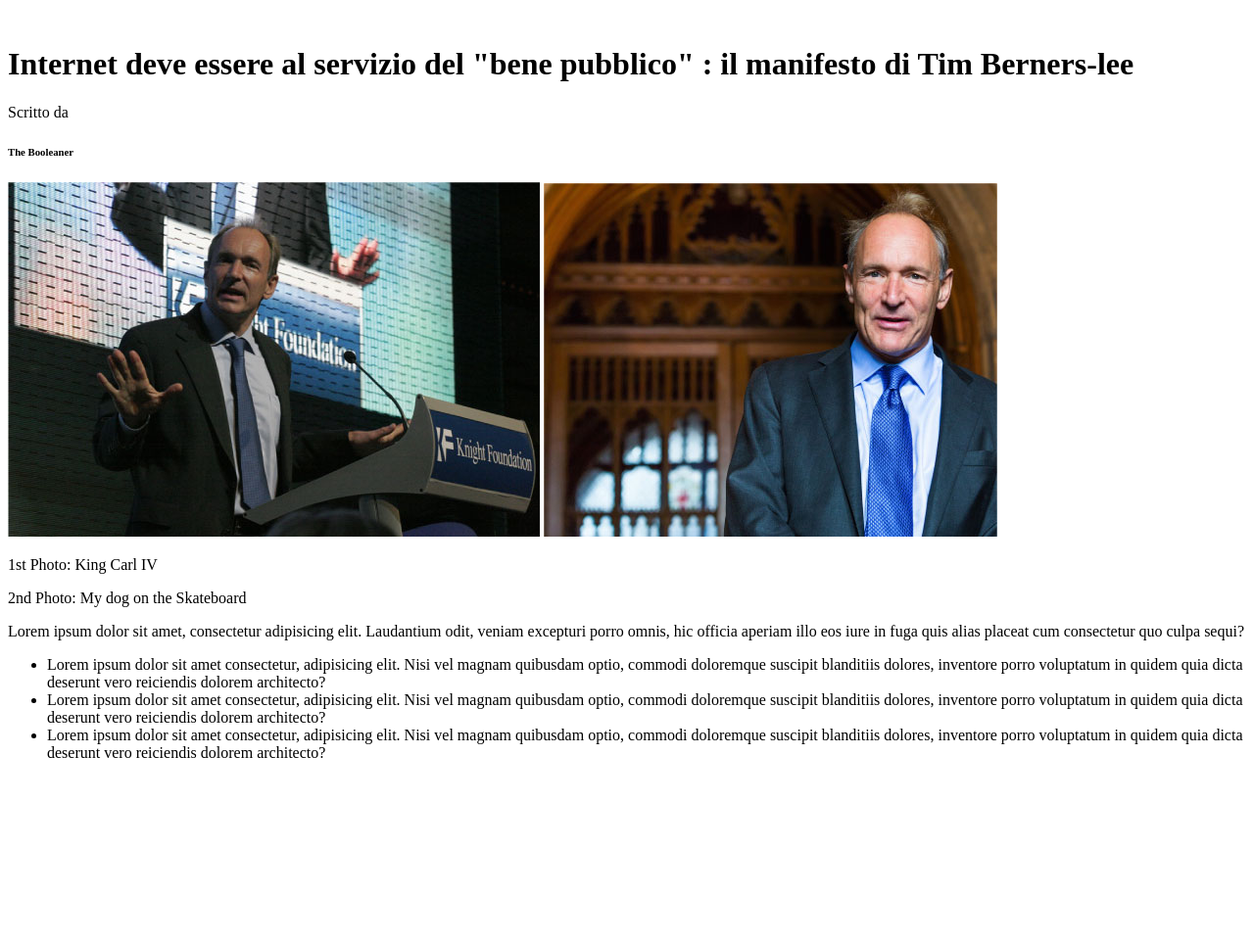
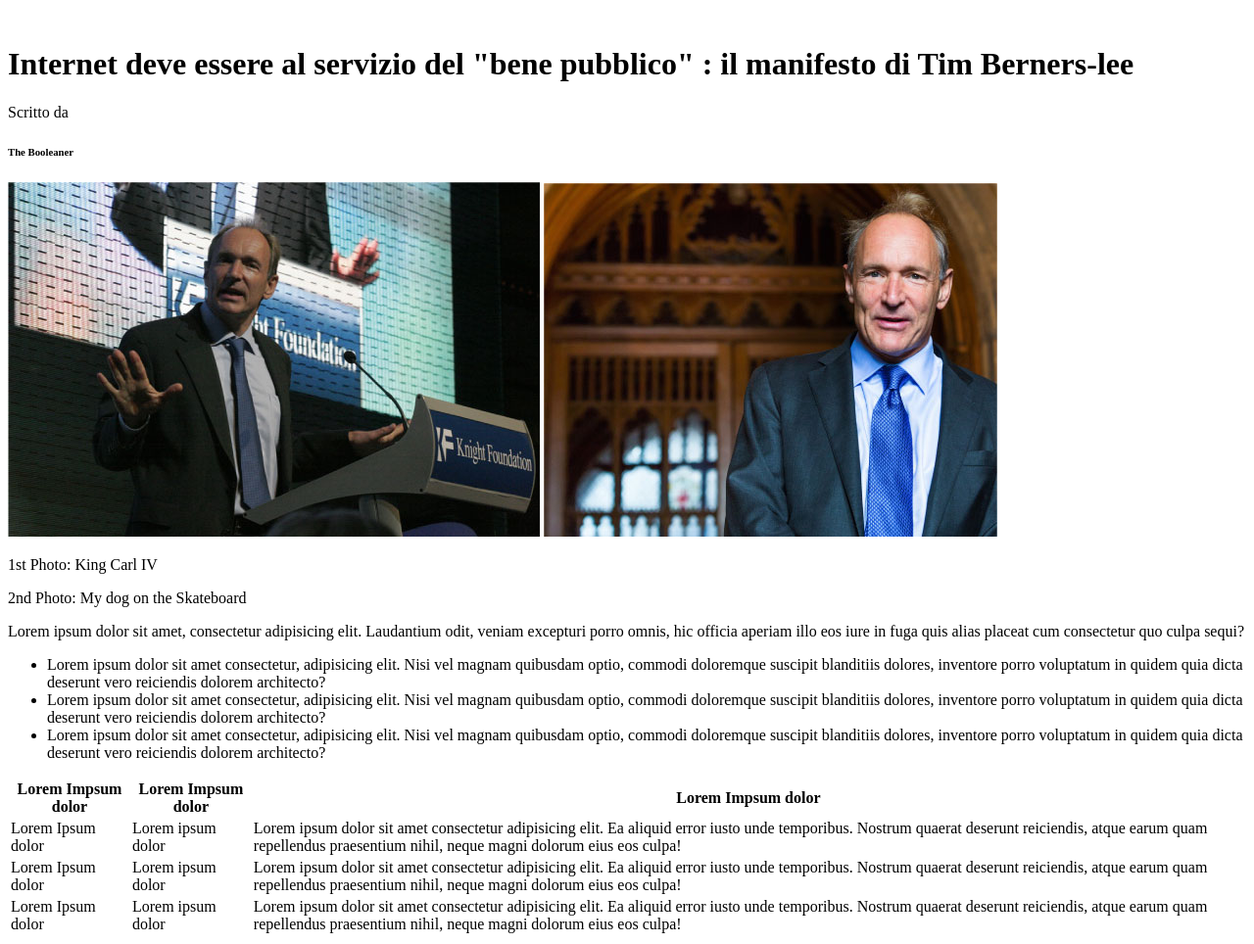
Before and after one commit to mbaisotti99/html-css-booleaner, a plain HTML site: page index.html in a window 1280 px wide. Shown: the whole page at 98% size. Before the commit the page ends 800 px from the top, so only its background shows below. Drawn offline with Linux system fonts and the light colour scheme.

Commit message:
feat: tabella WIP

```diff
--- a/index.html
+++ b/index.html
@@ -38,6 +38,57 @@
                 <li>Lorem ipsum dolor sit amet consectetur, adipisicing elit. Nisi vel magnam quibusdam optio, commodi doloremque suscipit blanditiis dolores, inventore porro voluptatum in quidem quia dicta deserunt vero reiciendis dolorem architecto?</li>
             </ul>
         </div>
+        <div>
+            <!-- Tabella -->
+             <table>
+                <thead>
+                    <th>
+                        Lorem Impsum dolor
+                    </th>
+                    <th>
+                        Lorem Impsum dolor
+                    </th>
+                    <th>
+                        Lorem Impsum dolor
+                    </th>
+                </thead>
+                <tbody>
+                    <tr>
+                        <td>
+                            Lorem Ipsum dolor
+                        </td>
+                        <td>
+                            Lorem ipsum dolor
+                        </td>
+                        <td>
+                            Lorem ipsum dolor sit amet consectetur adipisicing elit. Ea aliquid error iusto unde temporibus. Nostrum quaerat deserunt reiciendis, atque earum quam repellendus praesentium nihil, neque magni dolorum eius eos culpa!
+                        </td>
+                    </tr>
+                    <tr>
+                        <td>
+                            Lorem Ipsum dolor
+                        </td>
+                        <td>
+                            Lorem ipsum dolor
+                        </td>
+                        <td>
+                            Lorem ipsum dolor sit amet consectetur adipisicing elit. Ea aliquid error iusto unde temporibus. Nostrum quaerat deserunt reiciendis, atque earum quam repellendus praesentium nihil, neque magni dolorum eius eos culpa!
+                        </td>
+                    </tr>
+                    <tr>
+                        <td>
+                            Lorem Ipsum dolor
+                        </td>
+                        <td>
+                            Lorem ipsum dolor
+                        </td>
+                        <td>
+                            Lorem ipsum dolor sit amet consectetur adipisicing elit. Ea aliquid error iusto unde temporibus. Nostrum quaerat deserunt reiciendis, atque earum quam repellendus praesentium nihil, neque magni dolorum eius eos culpa!
+                        </td>
+                    </tr>
+                </tbody>
+            </table>
+        </div>
     </main>
 </body>
 </html>
```
